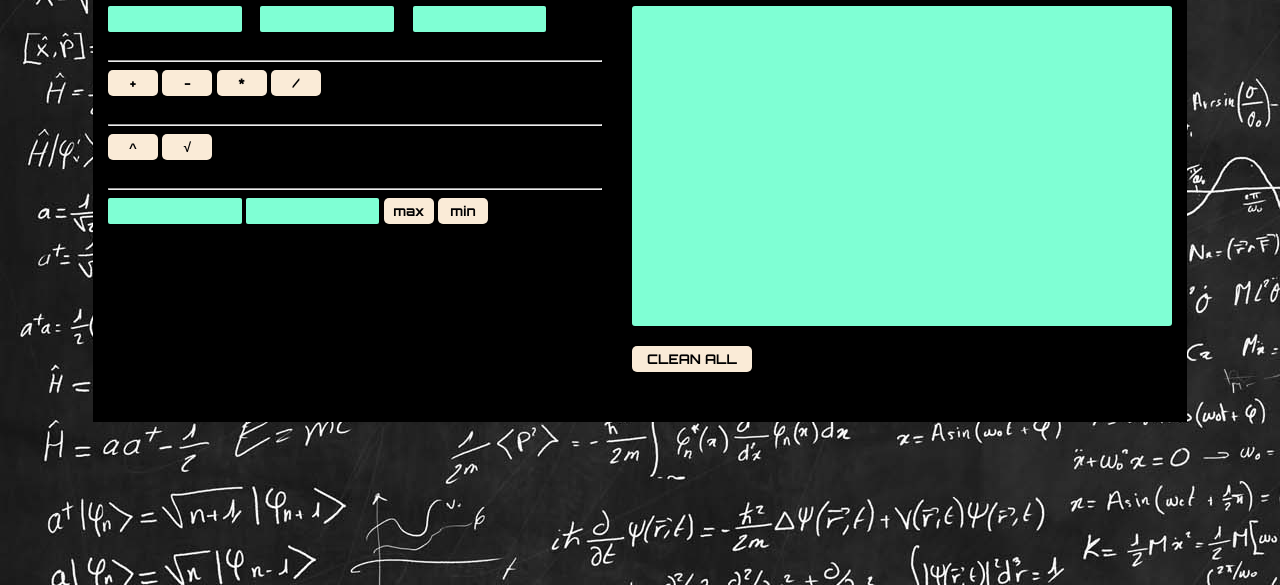
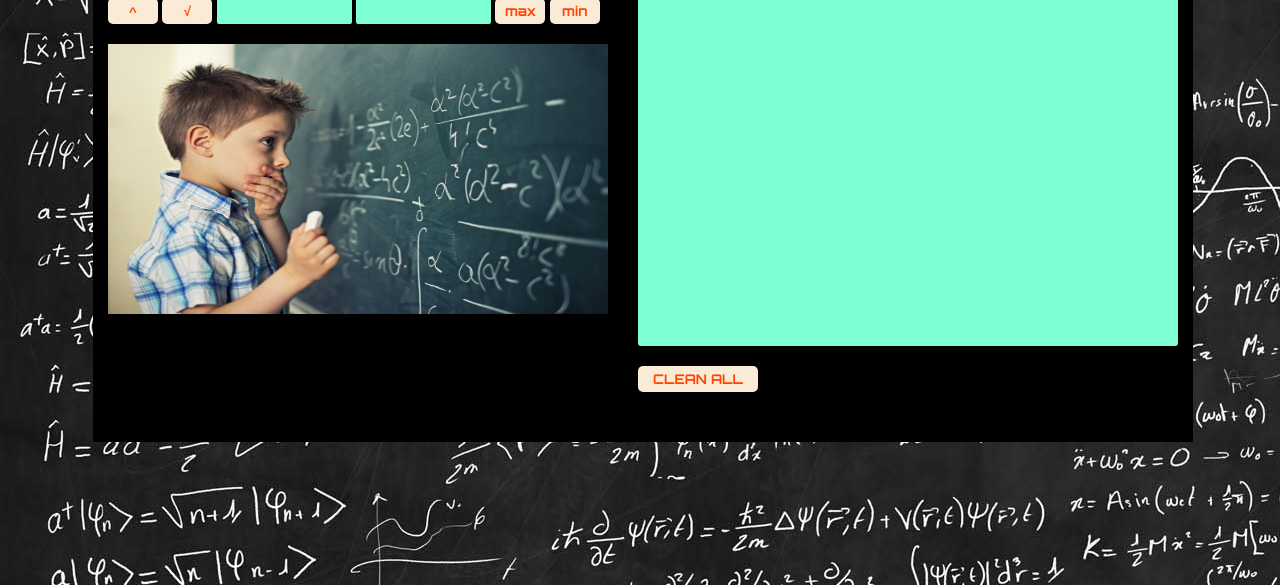
Before and after one commit to Aske9999/Calculator, a plain HTML site: page index.html in a window 1280 px wide. Shown: the part 215-800 px from the top of the page. Drawn offline with Linux system fonts and the light colour scheme; a web font is replaced by a local one.

Commit message:
clean all inputs

```diff
--- a/css/style.scss
+++ b/css/style.scss
@@ -9,13 +9,19 @@
 #symbol{
   display: inline-block;
   width: 10px;
+  color: yellow;
+  text-align: center;
+}
+.equals{
+  color: yellow;
+  text-align: center;
 }
 body{
   background: url("../images/bg.jpg");
 }
 .container{
   max-width: 1070px;
-  padding: 100px;
+  padding: 0 100px;
   margin: 0 auto;
 }
 
@@ -49,19 +55,22 @@ body{
   width: 50px;
   padding: 5px;
   background: antiquewhite;
-  color: black;
+  color: orangered;
   margin-bottom: 20px;
   font-weight: bold;
 }
 .math-op:hover{
   background: yellow;
 }
+.maths{
+  width: 500px;
+  height: 270px;
+}
 .history{
   padding: 10px 20px;
   width: 500px;
-  height: 300px;
+  height: 420px;
   background: aquamarine;
-  color: orangered;
   font-weight: bold;
   border-radius: 3px;
   margin-bottom: 20px;
@@ -74,7 +83,7 @@ body{
   width: 120px;
   padding: 5px;
   background: antiquewhite;
-  color: black;
+  color: orangered;
   margin-bottom: 20px;
   font-weight: bold;
 }
--- a/index.html
+++ b/index.html
@@ -15,21 +15,24 @@
             <input class="input" id="left-input" type="number">
             <span id="symbol"></span>
             <input class="input" id="right-input" type="number">
-            <span>=</span>
+            <span class="equals">=</span>
             <input class="input" readonly id="result" type="number">
-            <hr>
+            <br>
             <button class="math-op" disabled id="plus" type="button">+</button>
             <button class="math-op" disabled id="minus" type="button">-</button>
             <button class="math-op" disabled id="multiply" type="button">*</button>
             <button class="math-op" disabled id="divide" type="button">/</button>
-            <hr>
+            <br>
             <button class="math-op" disabled id="degree" type="button">^</button>
             <button class="math-op" disabled id="root" type="button">√</button>
-            <hr>
+
             <input class="input" id="minmax-input" type="text">
             <input class="input" readonly id="minmax-result" type="text">
             <button class="math-op" id="max" type="button">max</button>
             <button class="math-op" id="min" type="button">min</button>
+            <div>
+                <img class="maths" src="images/maths.jpg" alt="maths">
+            </div>
 
         </div>
         <div class="col-6">
--- a/script/script.js
+++ b/script/script.js
@@ -5,6 +5,7 @@ const symbol = document.querySelector('#symbol')
 const minmaxInput = document.querySelector('#minmax-input')
 const minmaxResult = document.querySelector('#minmax-result')
 const history = document.querySelector('#history')
+const inputs = document.querySelectorAll('.input')
 const buttons = document.querySelectorAll('.math-op')
 const disableBtns = () => {
     if (leftInput.value === '' || rightInput.value === '') {
@@ -96,6 +97,8 @@ const addHistoryMaxMin = () => {
 
 const resultBtn = document.querySelector('#result-btn')
 resultBtn.addEventListener('click', () => {
-    history.innerHTML = ''
-    confirm('Press OK or cancel')
+        if (confirm('Press OK or cancel')){
+        history.innerHTML = ''
+        Array.from(inputs).forEach(it => it.value = '')
+    }
 })
```
Also changed, not shown: css/style.css, images/maths.jpg (added), 1 other file.
